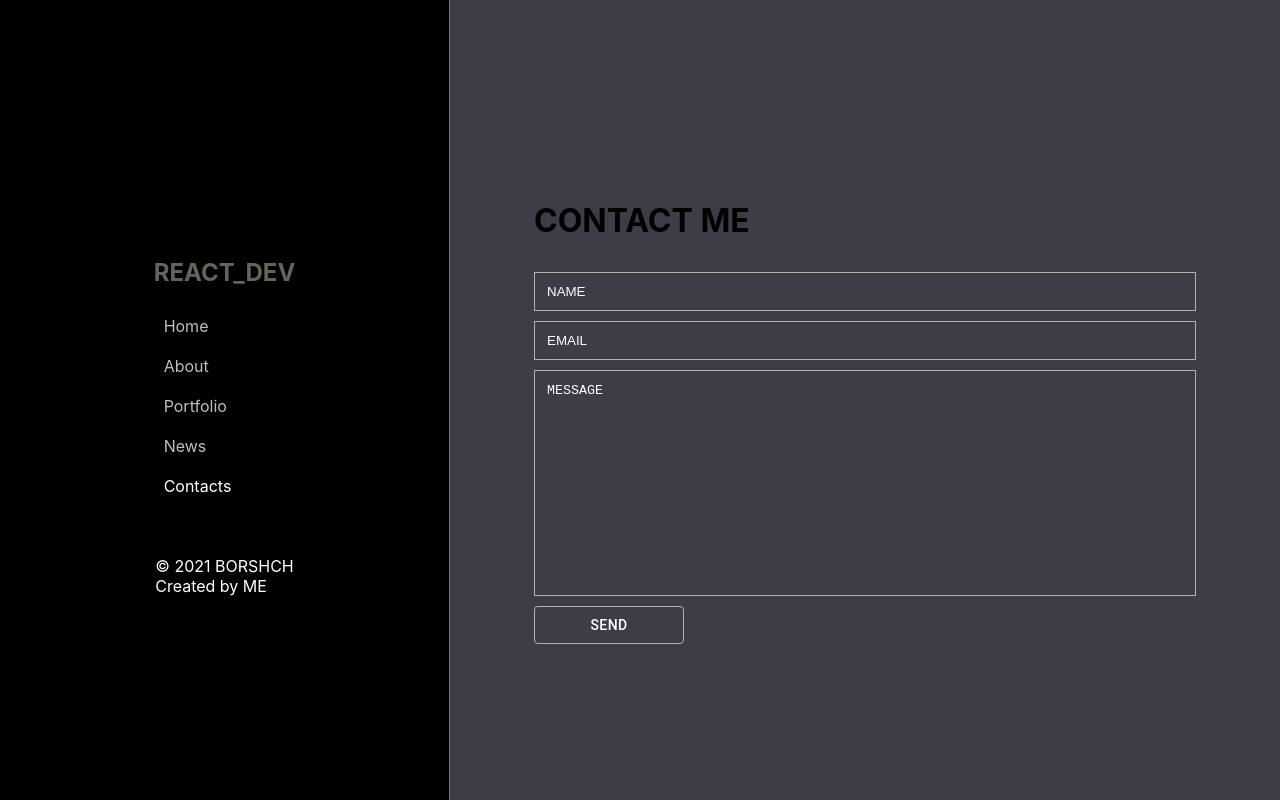
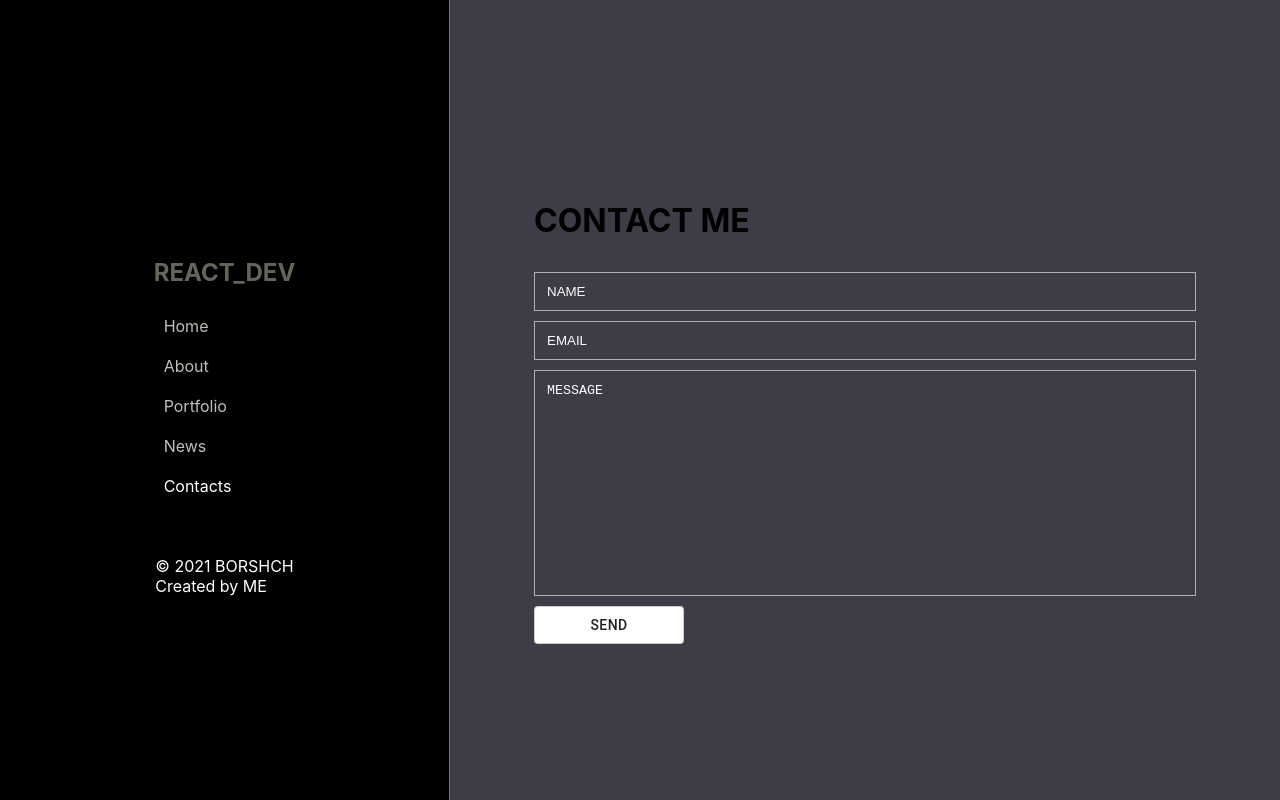
Before and after one commit to archenemy92/portfolio, a React (Create React App) app: page /#/contacts in a window 1280 px wide. Built offline with nearby package versions, Linux system fonts and the light colour scheme.

Commit message:
refactor

```diff
--- a/src/Components/Contacts/Contacts.module.css
+++ b/src/Components/Contacts/Contacts.module.css
@@ -50,8 +50,12 @@
 .button.button {
     width: 150px;
     border: 1px solid rgba(200, 197, 194, 0.85);
-    color: white;
     margin: 10px 0 0 0;
+    background-color: white;
+}
+
+.button.button:hover {
+    background-color: rgba(179,194,255,0.85);
 }
 
 @media (min-width: 280px) and (max-width: 600px) {
```
